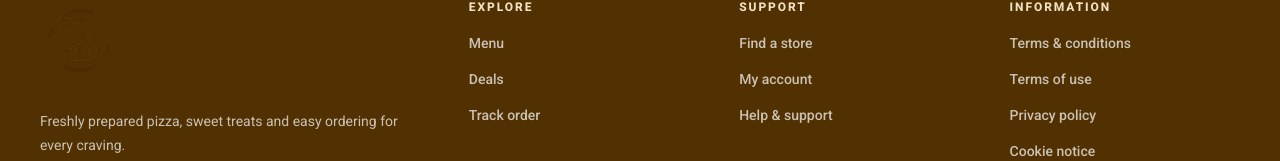
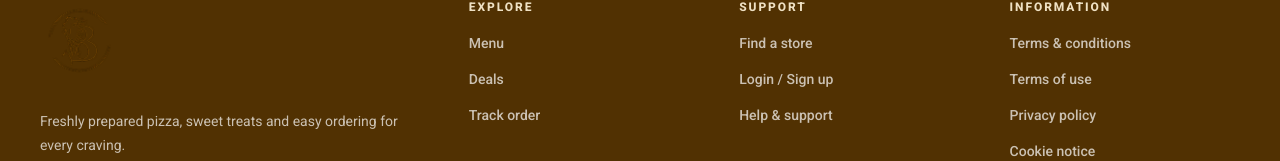
Before and after one commit to orayodeji/pizza_site, a Next.js app: page /deals in a window 1280 px wide. Shown: the part 2632-2793 px from the top of the page. Built offline with nearby package versions, Linux system fonts and the light colour scheme.

Commit message:
latest commit

```diff
--- a/components/UI/footer.tsx
+++ b/components/UI/footer.tsx
@@ -1,3 +1,6 @@
+"use client";
+
+import { useSyncExternalStore } from "react";
 import Image, { type StaticImageData } from "next/image";
 import Link from "next/link";
 import logo1 from "@/public/footer/footer_fb.png";
@@ -31,6 +34,29 @@ const socialLinks: { label: string; image: StaticImageData }[] = [
   { label: "Twitter", image: logo4 },
 ];
 
+function subscribeToSession(onChange: () => void) {
+  window.addEventListener("pizza-bakery-user-change", onChange);
+  window.addEventListener("storage", onChange);
+  return () => {
+    window.removeEventListener("pizza-bakery-user-change", onChange);
+    window.removeEventListener("storage", onChange);
+  };
+}
+
+function isLoggedIn() {
+  try {
+    const savedUser = localStorage.getItem("pizza-bakery-user");
+    const user = savedUser ? JSON.parse(savedUser) : null;
+    return typeof user?.name === "string" && user.name.trim().length > 0;
+  } catch {
+    return false;
+  }
+}
+
+function getServerSession() {
+  return false;
+}
+
 function FooterLinkGroup({
   title,
   links,
@@ -60,6 +86,13 @@ function FooterLinkGroup({
 }
 
 export function Footer() {
+  const loggedIn = useSyncExternalStore(subscribeToSession, isLoggedIn, getServerSession);
+  const accountSupportLinks = supportLinks.map((link) =>
+    link.href === "/profile" && !loggedIn
+      ? { label: "Login / Sign up", href: "/login" }
+      : link,
+  );
+
   return (
     <footer className="relative overflow-hidden bg-primary text-white">
       <Image
@@ -109,7 +142,7 @@ export function Footer() {
             </div>
           </div>
           <FooterLinkGroup title="Explore" links={exploreLinks} />
-          <FooterLinkGroup title="Support" links={supportLinks} />
+          <FooterLinkGroup title="Support" links={accountSupportLinks} />
           <FooterLinkGroup title="Information" links={legalLinks} />
         </div>
         <div className="mt-12 flex flex-col gap-3 border-t border-white/15 pt-6 text-xs text-white/55 sm:flex-row sm:items-center sm:justify-between">
```
